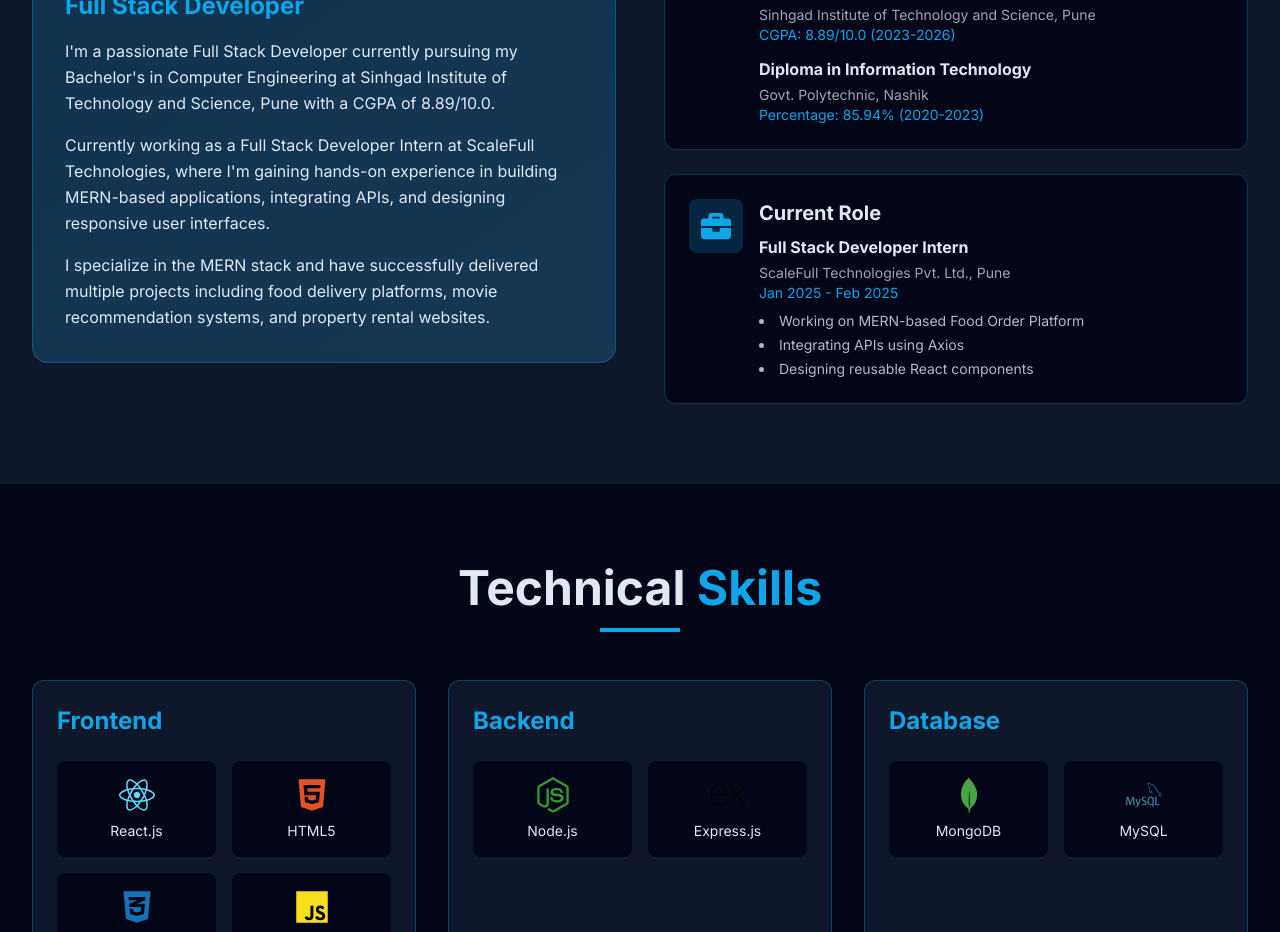
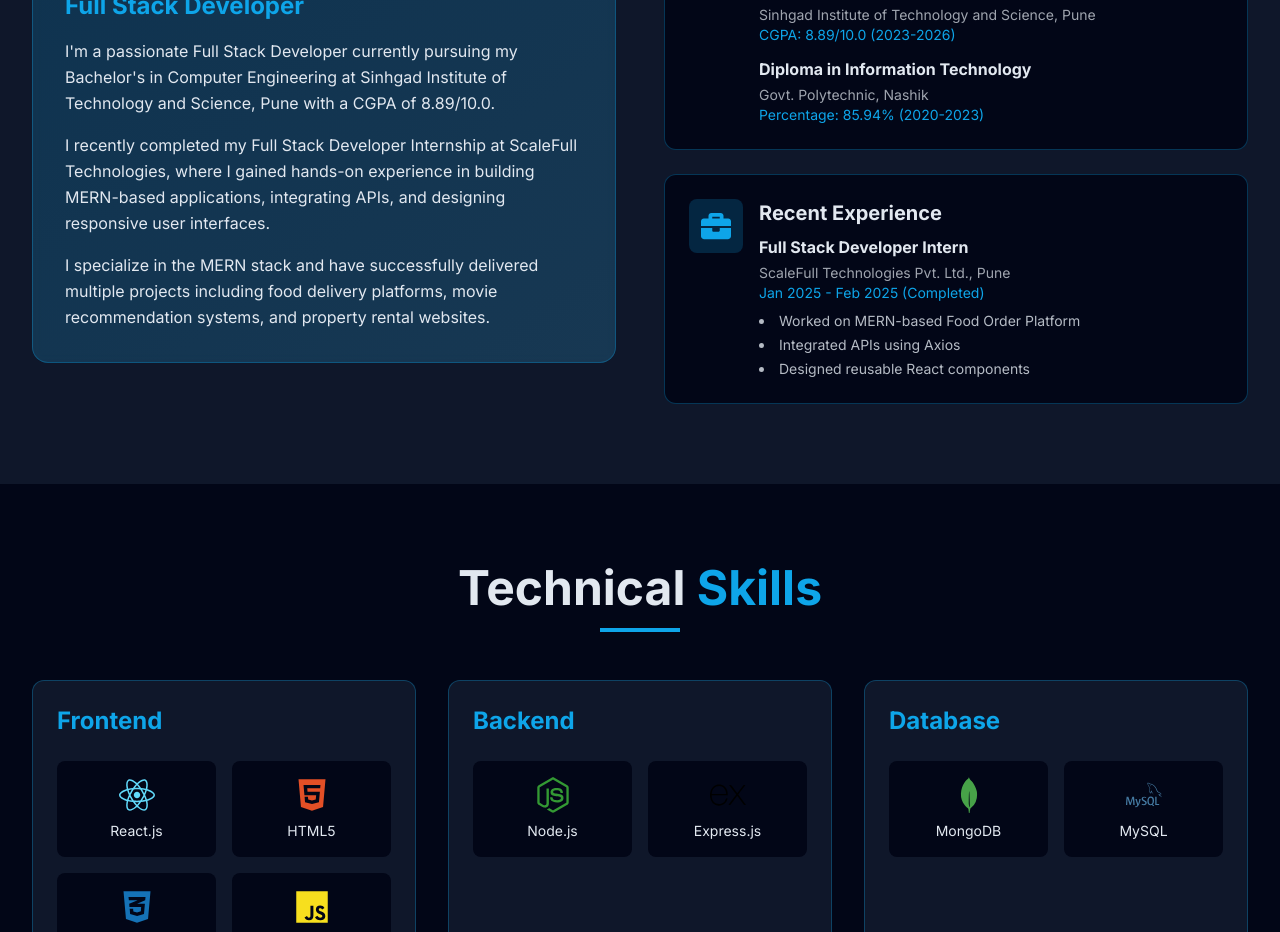
Before and after one commit to snehalsable10/portfolio-website, a React (Vite) app: page / in a window 1280 px wide. Shown: the part 1080-2012 px from the top of the page. Built offline with nearby package versions, Linux system fonts and the light colour scheme; the HTML template or start-up script is replaced by a standard one.

Commit message:
Update About: Change internship status to completed

```diff
--- a/src/components/About.jsx
+++ b/src/components/About.jsx
@@ -32,8 +32,8 @@ const About = () => {
                 at Sinhgad Institute of Technology and Science, Pune with a CGPA of 8.89/10.0.
               </p>
               <p className="text-light leading-relaxed mb-4">
-                Currently working as a Full Stack Developer Intern at ScaleFull Technologies, where I'm
-                gaining hands-on experience in building MERN-based applications, integrating APIs, and
+                I recently completed my Full Stack Developer Internship at ScaleFull Technologies, where I
+                gained hands-on experience in building MERN-based applications, integrating APIs, and
                 designing responsive user interfaces.
               </p>
               <p className="text-light leading-relaxed">
@@ -79,16 +79,16 @@ const About = () => {
                   <FaBriefcase className="text-3xl text-primary" />
                 </div>
                 <div>
-                  <h4 className="text-xl font-bold mb-2">Current Role</h4>
+                  <h4 className="text-xl font-bold mb-2">Recent Experience</h4>
                   <p className="text-light mb-1">
                     <strong>Full Stack Developer Intern</strong>
                   </p>
                   <p className="text-sm text-light/70">ScaleFull Technologies Pvt. Ltd., Pune</p>
-                  <p className="text-sm text-primary mb-2">Jan 2025 - Feb 2025</p>
+                  <p className="text-sm text-primary mb-2">Jan 2025 - Feb 2025 (Completed)</p>
                   <ul className="text-sm text-light/80 space-y-1 list-disc list-inside">
-                    <li>Working on MERN-based Food Order Platform</li>
-                    <li>Integrating APIs using Axios</li>
-                    <li>Designing reusable React components</li>
+                    <li>Worked on MERN-based Food Order Platform</li>
+                    <li>Integrated APIs using Axios</li>
+                    <li>Designed reusable React components</li>
                   </ul>
                 </div>
               </div>
```
